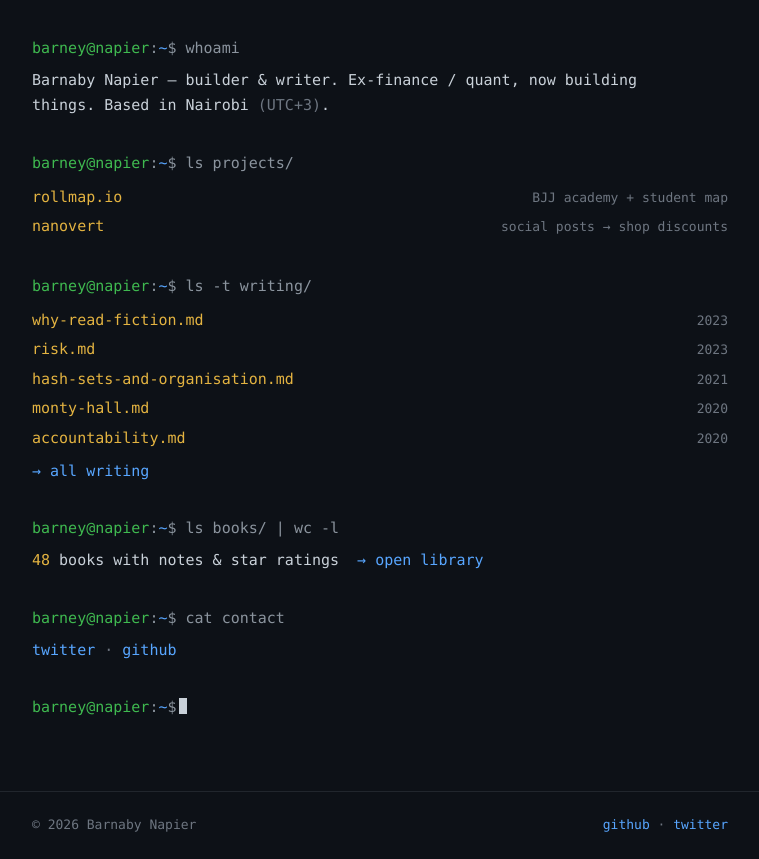
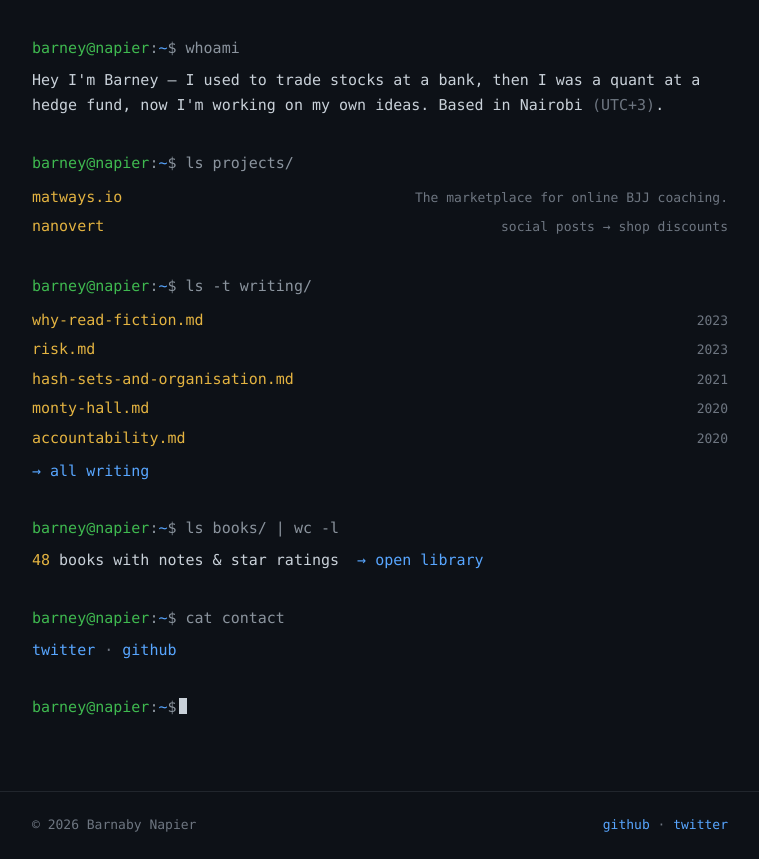
Before and after one commit to barneynapier/barneynapier.github.io, an Astro site: page / in a window 1280 px wide. Shown: the part 56-915 px from the top of the page, without its empty margins (260-1019 px from the left). Built offline with nearby package versions, Linux system fonts and the light colour scheme; Astro itself is replaced by a stand-in of ours.

Commit message:
Update copy

```diff
--- a/src/pages/index.astro
+++ b/src/pages/index.astro
@@ -10,12 +10,12 @@ const bookCount = (await getCollection('books')).length;
 const year = (d: Date) => new Date(d).getFullYear();
 ---
 
-<Base title="Barnaby Napier" section="home">
+<Base title="Barney Napier" section="home">
   <section class="section">
     <Prompt cmd="whoami" />
     <p class="lead out">
-      Barnaby Napier — builder &amp; writer. Ex-finance / quant, now building
-      things. Based in Nairobi <span class="faint">(UTC+3)</span>.
+      Hey I'm Barney — I used to trade stocks at a bank, then I was a quant at a hedge fund, now I'm working on my own ideas.
+      Based in Nairobi <span class="faint">(UTC+3)</span>.
     </p>
   </section>
 
@@ -23,8 +23,8 @@ const year = (d: Date) => new Date(d).getFullYear();
     <Prompt cmd="ls projects/" />
     <div class="out">
       <div class="row">
-        <a class="name" href="https://rollmap.io">rollmap.io</a>
-        <span class="meta">BJJ academy + student map</span>
+        <a class="name" href="https://matways.io">matways.io</a>
+        <span class="meta">The marketplace for online BJJ coaching.</span>
       </div>
       <div class="row">
         <a class="name" href="https://nano-vert.co.uk">nanovert</a>
```
